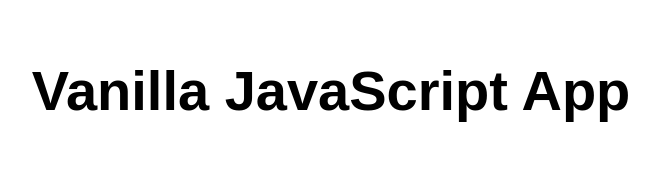
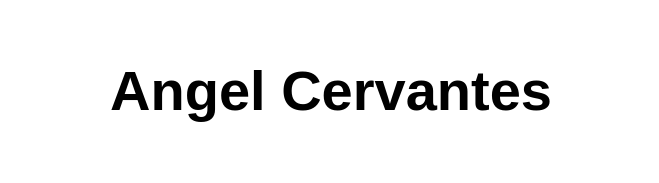
Before and after one commit to Komenzal/mi-primer-app-AMCeR, a website: page src/index.html in a window 1280 px wide. Shown: the whole page, without its empty margins (309-968 px from the left). Drawn offline with Linux system fonts and the light colour scheme.

Commit message:
// Cambio de etiqueta

```diff
--- a/src/index.html
+++ b/src/index.html
@@ -10,7 +10,7 @@
 
 <body>
   <main>
-    <h1>Vanilla JavaScript App</h1>
+    <h1>Angel Cervantes</h1>
   </main>
 </body>
 
```
